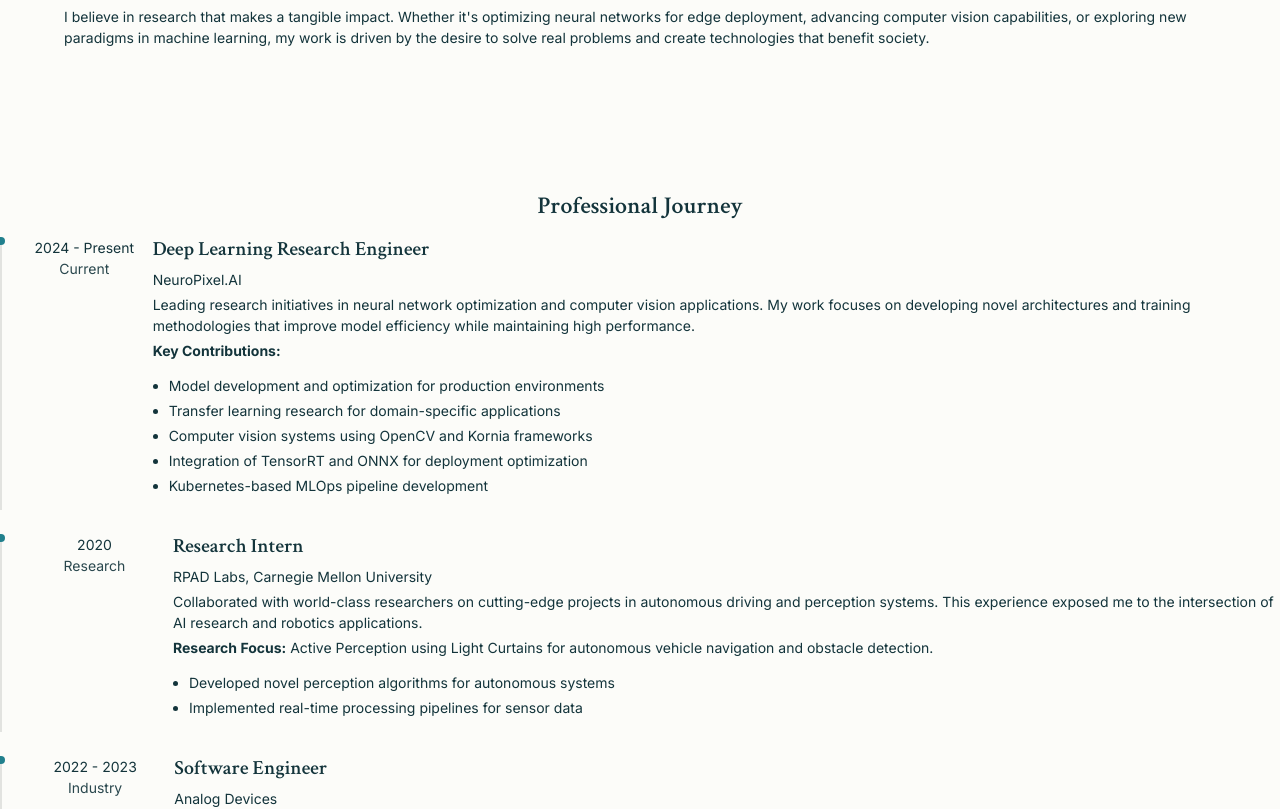
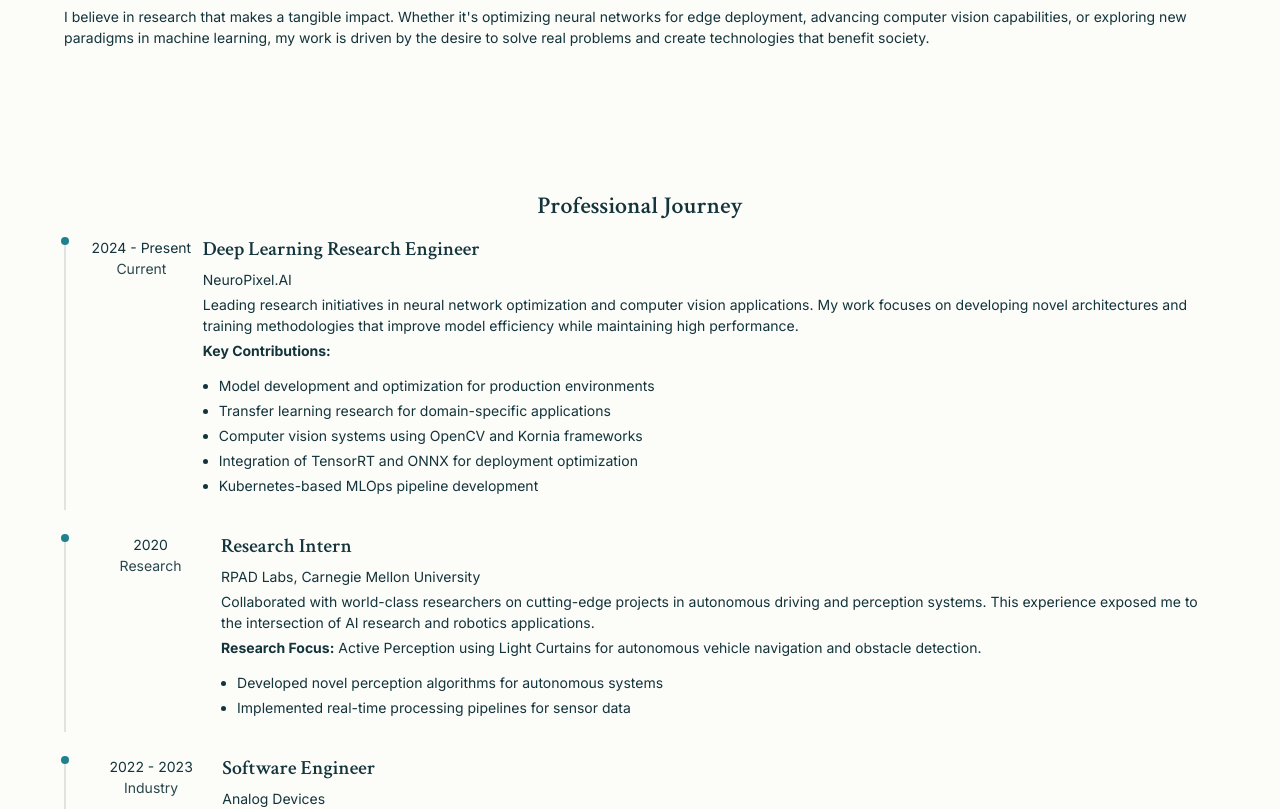
Before and after one commit to Shubham-Sahoo/shubham-sahoo.github.io, a Next.js app: page /about in a window 1280 px wide. Shown: the part 488-1297 px from the top of the page. Built offline with nearby package versions, Linux system fonts and the light colour scheme.

Commit message:
Formatting

```diff
--- a/src/app/about/page.tsx
+++ b/src/app/about/page.tsx
@@ -3,7 +3,7 @@ export default function About() {
     <div className="min-h-screen bg-background ">
 
       {/* Header Section */}
-      <section className="section bg-white">
+      <section className="section-sm bg-white">
         <div className="container-narrow ">
           <div className="text-center mb-16">
             <h1 className="text-4xl lg:text-5xl font-serif font-bold text-primary mb-6">
@@ -49,7 +49,7 @@ export default function About() {
       </section>
 
       {/* Detailed Career Timeline */}
-      <section className="section bg-white">
+      <section className="section-sm bg-white">
         <div className="container-narrow">
           <h2 className="text-3xl font-serif font-semibold text-center mb-16">
             Professional Journey
@@ -61,7 +61,7 @@ export default function About() {
             <div className="timeline-item">
               <div className="flex flex-col lg:flex-row lg:items-start gap-6">
                 <div className="lg:w-48 flex-shrink-0">
-                  <div className="bg-primary text-white px-4 py-2 rounded-lg text-center">
+                  <div className="bg-accent text-white px-4 py-2 rounded-lg text-center">
                     <div className="font-semibold">2024 - Present</div>
                     <div className="text-sm opacity-90">Current</div>
                   </div>
```
